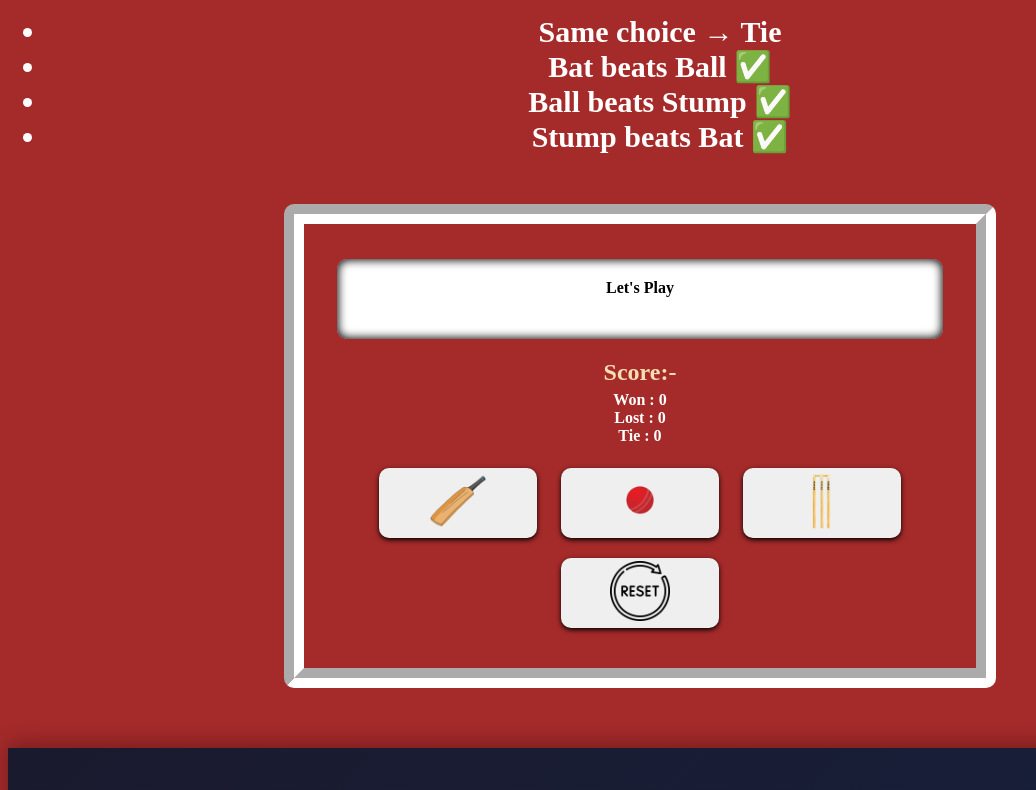
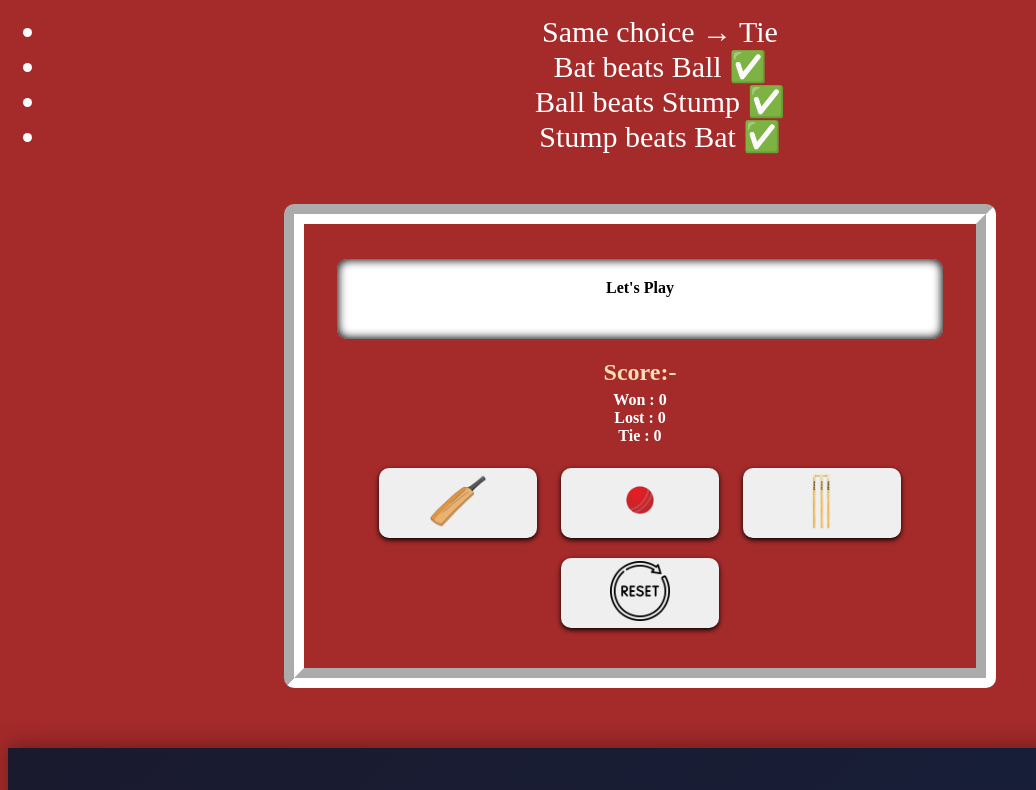
Before and after one commit to jite2005/cricket-game, a plain HTML site: page index.html in a window 1280 px wide. Shown: the part 216-1006 px from the top of the page, without its empty margins (0-1036 px from the left). Drawn offline with Linux system fonts and the light colour scheme.

Commit message:
Fix CSS formatting and add list item styles

```diff
--- a/index.html
+++ b/index.html
@@ -17,8 +17,11 @@
       color:white;
       margin-bottom:30px;
         font-size:30px;
-        font-weight:600;
+
     }
+      ul li{
+        text-decoration:none;
+      }
     </style>
   </head>
   <body>
```
